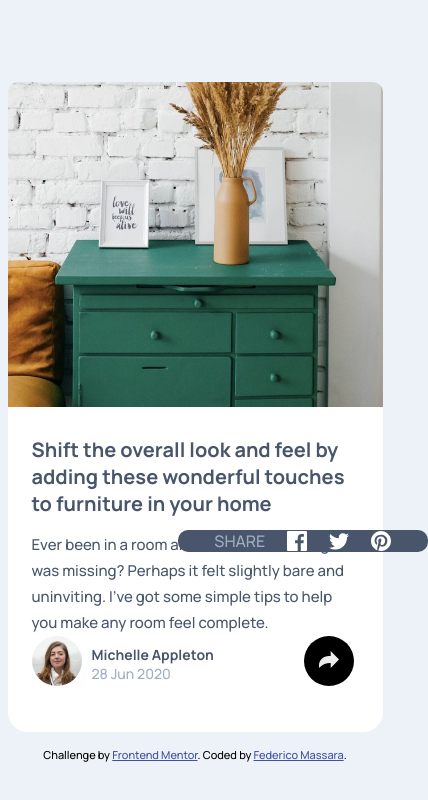
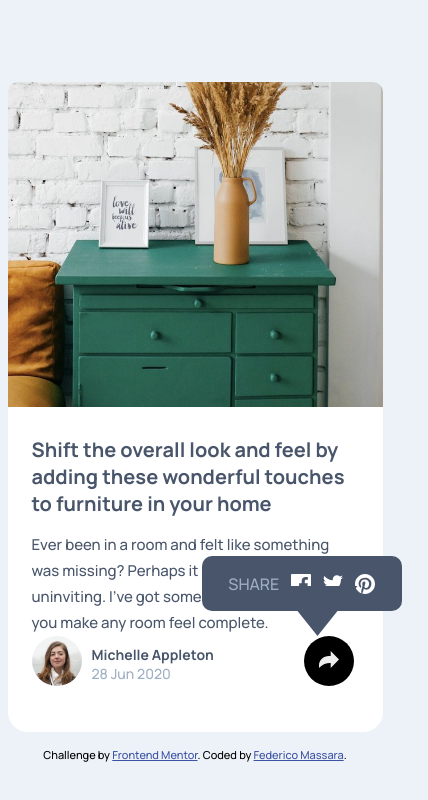
Before and after one commit to femas1/article-preview-component, a plain HTML site: page index.html in a window 390 px wide. Both pictures are taken after a click on the element 328 px from the left and 678 px from the top of the page. Shown: the whole page, 428 px wide, since content can reach past the window. Drawn offline with Linux system fonts and the light colour scheme.

Commit message:
adjusted tablet responsiveness

```diff
--- a/index.html
+++ b/index.html
@@ -44,12 +44,6 @@
         <img src="images/icon-share.svg" alt="share-icon" class="user__share"></div>
         </div>
 
-        <!-- MOBILE SHARE BUTTON -->
-      <div class="user__share container mobile hidden">
-        <img src="images/icon-share.svg" alt="share-icon" class="user__share"></div>
-        </div>
-        <!-- MOBILE SHARE BUTTON END -->
-
         <div class="popupBackground hidden"></div>
         <div class="share-popup hidden">
       <div class="share-popup__text">Share</div>
--- a/script.js
+++ b/script.js
@@ -1,4 +1,5 @@
 const shareBtn = document.querySelector('.user__share');
+const shareBtnMobile = document.querySelector('.user__shareMobile');
 const sharePopup = document.querySelector('.share-popup');
 const sharePopupBackground = document.querySelector('.popupBackground')
 
@@ -10,3 +11,5 @@ shareBtn.addEventListener('click', () => {
     sharePopupBackground.classList.toggle('hidden');
     sharePopup.classList.toggle('hidden');
 })
+
+shareBtnMobile.addEventListener("click", ()=> alert("mr white"))
--- a/style.css
+++ b/style.css
@@ -145,6 +145,16 @@ body {
     .article-text {
         font-size: 13px;
     }
+
+    .share-popup {
+        width: 200px;
+        transform: translate(165px, -185px);
+    }
+
+    .popupBackground{
+        width: 80px;
+        transform: translate(230px, -105px);
+    }
 }
 
 @media (max-width: 700px) {
```
